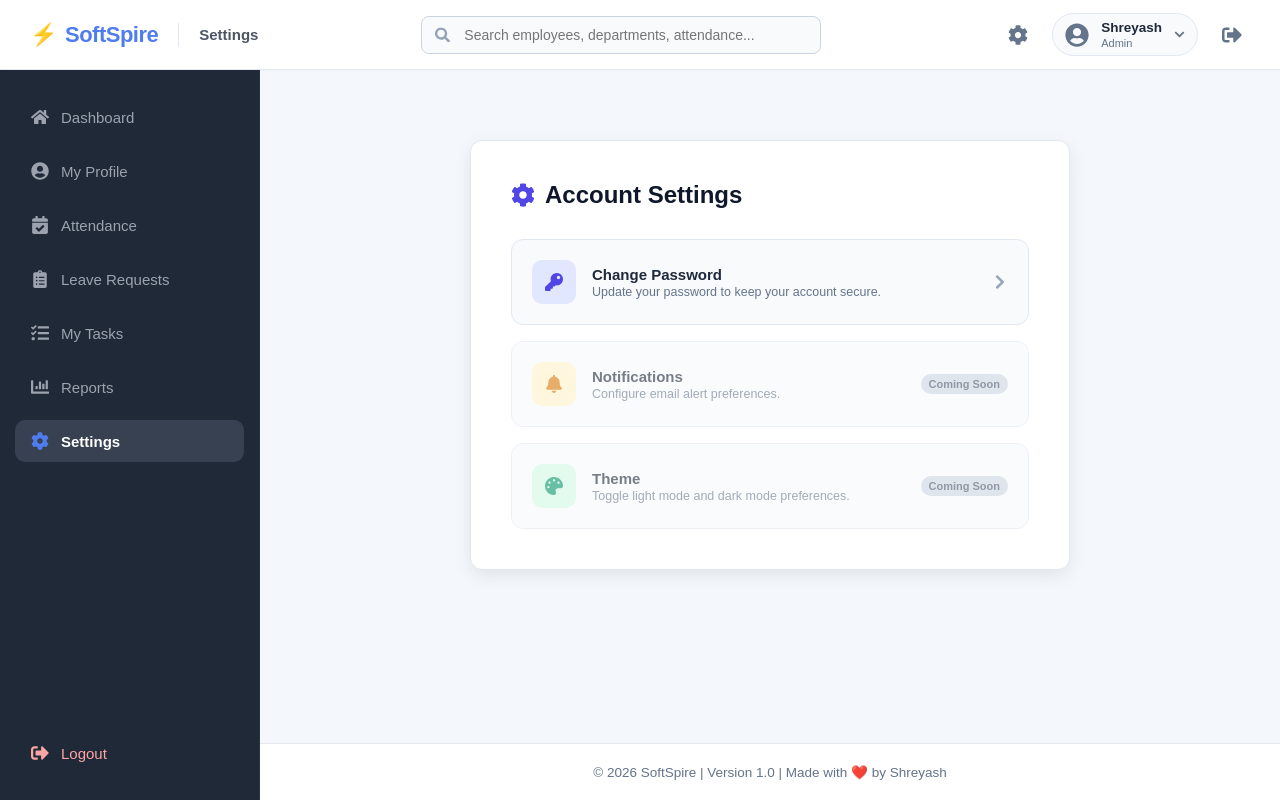
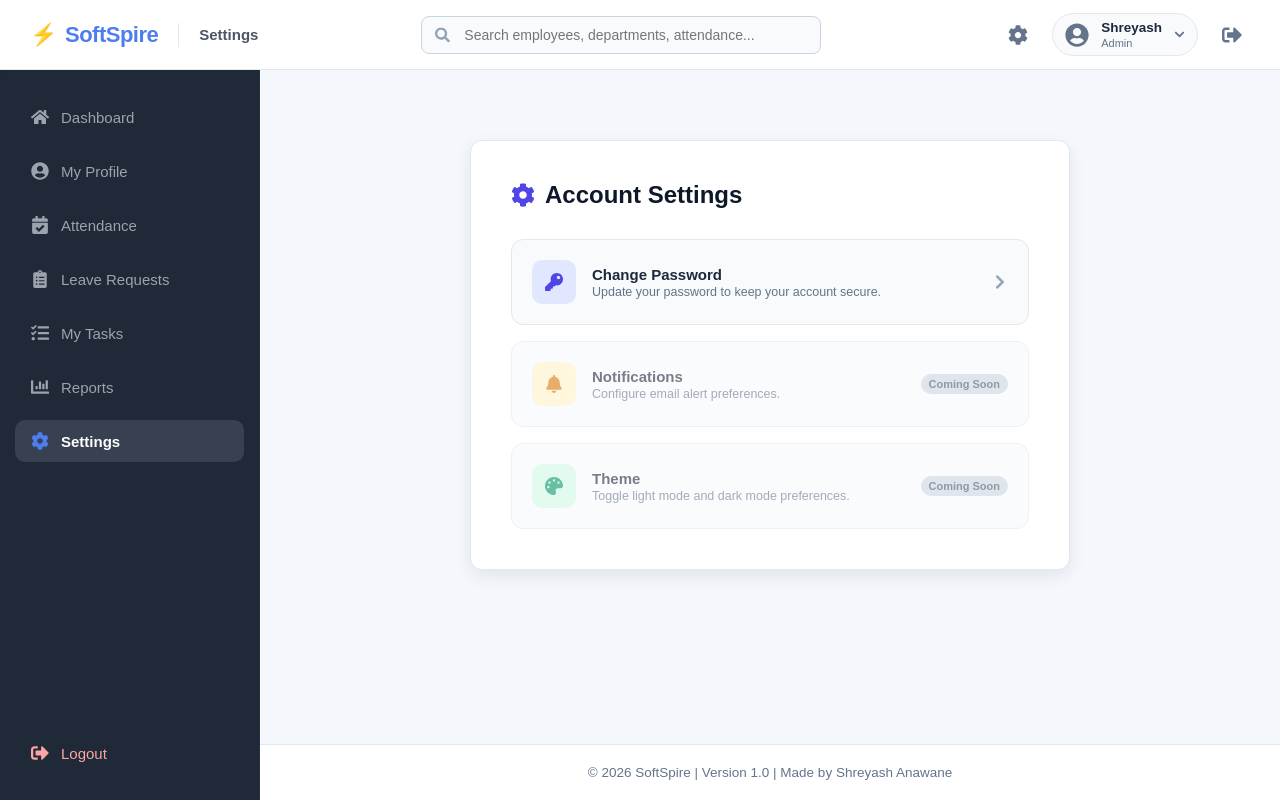
Before and after one commit to BBSHREY247/Staffspire-Project, a React (Vite) app in the folder frontend/: page /settings in a window 1280 px wide. Built offline with nearby package versions, Linux system fonts and the light colour scheme.

Commit message:
minor change in footer

```diff
--- a/frontend/src/pages/layouts/Footer.jsx
+++ b/frontend/src/pages/layouts/Footer.jsx
@@ -1,7 +1,7 @@
 function Footer() {
     return (
         <footer className="footer">
-            <p>© 2026 SoftSpire | Version 1.0 | Made with ❤️ by Shreyash</p>
+            <p>© 2026 SoftSpire | Version 1.0 | Made by Shreyash Anawane</p>
         </footer>
     );
 }
```
